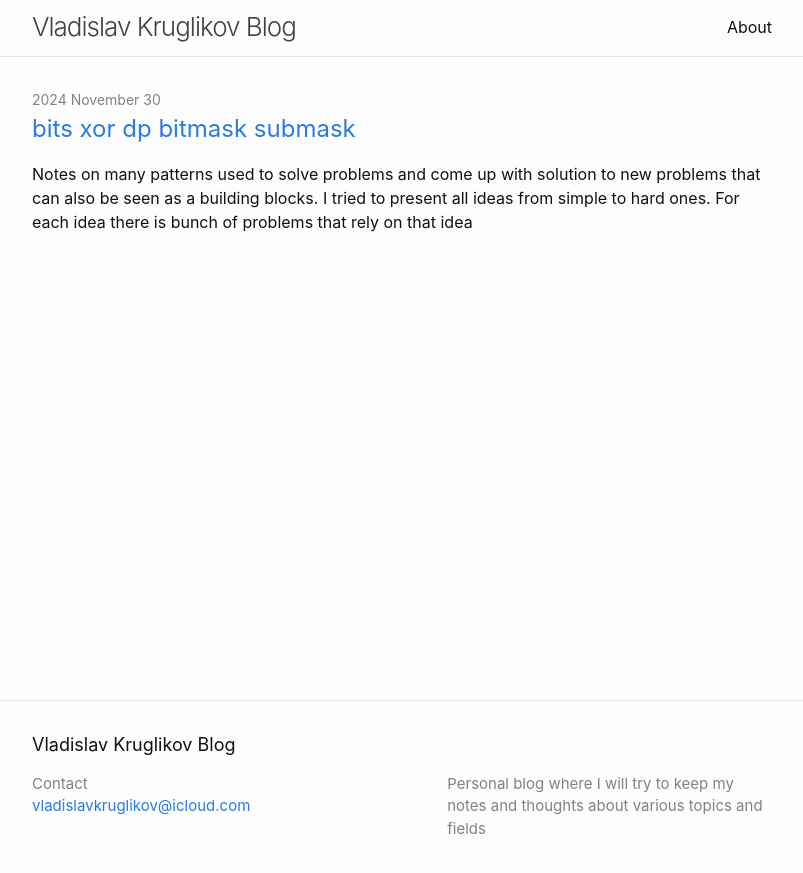
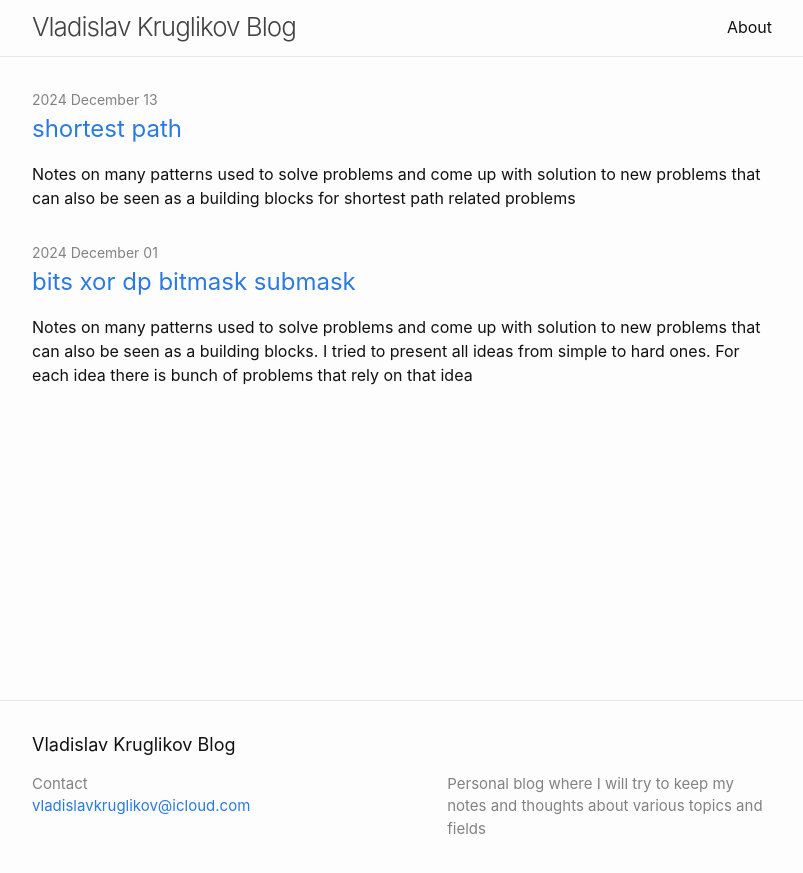
Before and after one commit to vladislavkruglikov/vladislavkruglikov.github.io, a Jekyll site: the page built from index.markdown, in a window 1280 px wide. Shown: the top 873 px of the page, without its empty margins (238-1041 px from the left). Built offline with Jekyll 4.4.1, drawn with Linux system fonts in a browser that asks for light colours; part of the change alters nothing that is shown.

Commit message:
Add New Post

```diff
--- a/_posts/2024-12-1-array-subset-sum-queries.markdown
+++ b/_posts/2024-12-1-array-subset-sum-queries.markdown
@@ -1,7 +1,7 @@
 ---
 layout: post
 title:  "bits xor dp bitmask submask"
-date:   2024-11-30
+date:   2024-12-1
 description: Notes on many patterns used to solve problems and come up with solution to new problems that can also be seen as a building blocks. I tried to present all ideas from simple to hard ones. For each idea there is bunch of problems that rely on that idea
 ---
 
--- /dev/null
+++ b/_posts/2024-12-13-shortest-path.markdown
@@ -0,0 +1,40 @@
+---
+layout: post
+title:  "shortest path"
+date:   2024-12-13
+description: Notes on many patterns used to solve problems and come up with solution to new problems that can also be seen as a building blocks for shortest path related problems
+---
+
+Notes [dijkstra](https://en.wikipedia.org/wiki/Dijkstra%27s_algorithm)
+
+#### 🫑 **[1631. Path With Minimum Effort](https://leetcode.com/problems/path-with-minimum-effort)**
+
+Construct graph from given data i.e consider each cell as a vertex and connect it with adjacement cells. Run dijkstra algorithm from top left vertex to the bottom right vertex
+
+General notes
+
+* Construct graph from data and run dijkstra
+
+#### 🫑 **[743. Network Delay Time](https://leetcode.com/problems/network-delay-time)**
+
+Notice that minimum time it takes to all nodes to get a signal is actually means that we have to wait for the most slow signal to arrive. So check arrival time to all nodes and then select maximum. For this run dijkstra to findout all times for all nodes and select max
+
+#### 🫑 **[1514. Path with Maximum Probability](https://leetcode.com/problems/path-with-maximum-probability)**
+
+Since dijkstra finds minimum but we need to find maximum replace maximization of multiplication with minimization of division and then return 1/answer
+
+#### 🫑 **[505. The Maze II](https://leetcode.com/problems/the-maze-ii)**
+
+Easy task but pain to code. Raw dijkstra, just build the right graph
+
+#### 🍑 **[787. Cheapest Flights Within K Stops](https://leetcode.com/problems/cheapest-flights-within-k-stops)**
+
+small optimiziation that you do not need to visit nodes that use more flights then used in node and spent price more then has been spent already
+
+#### 🫑 **[1334. Find the City With the Smallest Number of Neighbors at a Threshold Distance](https://leetcode.com/problems/find-the-city-with-the-smallest-number-of-neighbors-at-a-threshold-distance)**
+
+Run dijkstra from each person, filter by distances check if it satisfies the question
+
+#### 🌶️ **[3377. Digit Operations to Make Two Integers Equal](https://leetcode.com/problems/digit-operations-to-make-two-integers-equal)**
+
+Solid. kinda represent the whole thing as a graph and then traverse it. small optimization, as soon as u get to the target node stop traverse since it means u will never make the result better, do not waster time for other nodes
```
